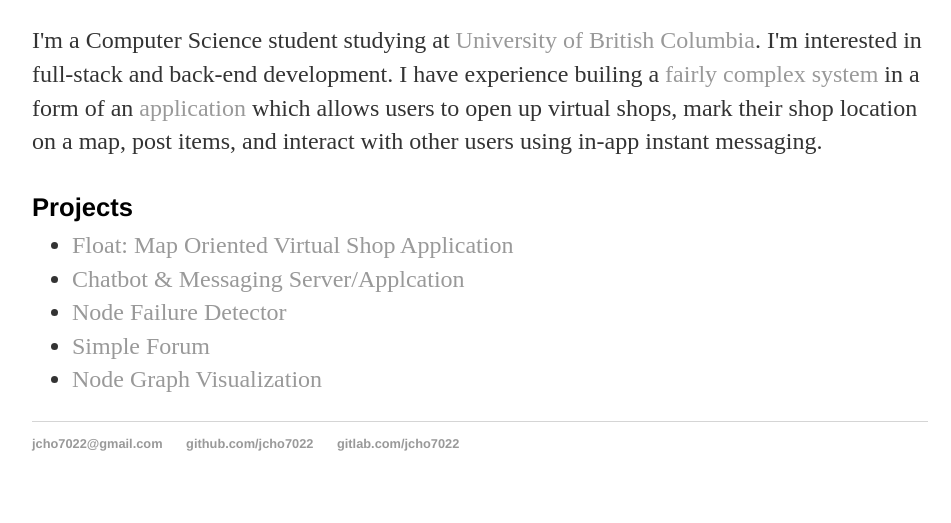
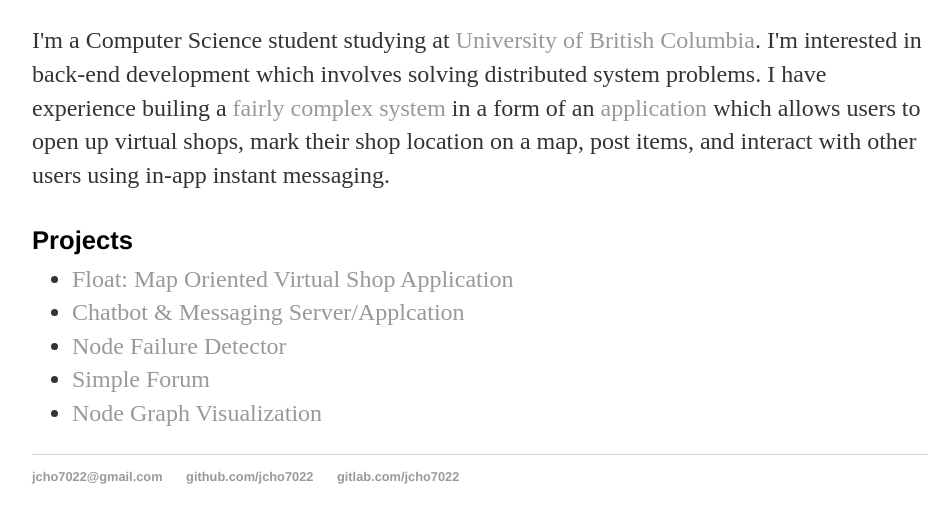
Before and after one commit to jcho7022/jcho7022.github.io, a Jekyll site: the page built from index.html, in a window 1280 px wide, cut to the strip 467-1023 px from the top of the page. Shown: the top 523 px of the strip, without its empty margins (160-1111 px from the left). Built offline with Jekyll 4.4.1, drawn with Linux system fonts in a browser that asks for light colours.

Commit message:
Update index.html

```diff
--- a/index.html
+++ b/index.html
@@ -8,7 +8,7 @@ title: About James Cho
 	<img src="headshot.jpg" alt="head_shot" height="260px" width="260px">
 		<p>
 		I'm a Computer Science student studying at <a href="https://en.wikipedia.org/wiki/University_of_British_Columbia">University of British Columbia</a>.
-		I'm interested in full-stack and back-end development.
+		I'm interested in back-end development which involves solving distributed system problems.
 		I have experience builing a <a href="/projects/float">fairly complex system</a> in
 		a form of an <a href="https://play.google.com/store/apps/details?id=com.floatapplication">application</a>
 		which allows users to open up virtual shops, mark their shop location on a map, post items, and interact with other users using in-app instant messaging.
```
